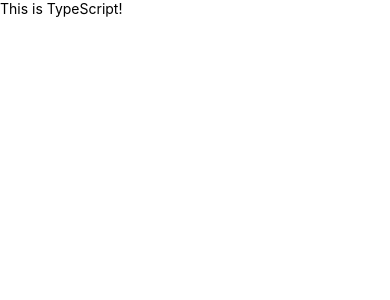
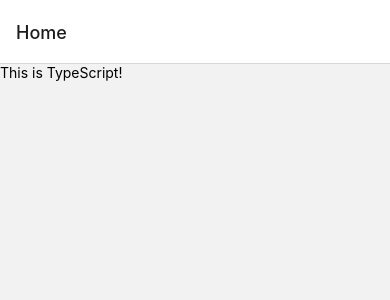
Before and after one commit to danilobatson/deliver-fuel-app, a React Native app: screen /Home in a window 390 px wide. Shown: the top 300 px of the page. Built offline with nearby package versions, Linux system fonts and the light colour scheme.

Commit message:
feat: adds screens structure

```diff
--- a/App.tsx
+++ b/App.tsx
@@ -1,18 +1,15 @@
-import { StatusBar } from 'expo-status-bar';
-import { Text, View } from 'react-native';
-import { styled } from 'nativewind';
+import { NavigationContainer } from '@react-navigation/native';
+import { createNativeStackNavigator } from '@react-navigation/native-stack';
+import { HomeScreen } from './src/screens';
 
-const StyledText = styled(Text, 'text-2xl text-black dark:text-white');
-const StyledView = styled(
-  View,
-  'flex-1 bg-white dark:bg-black items-center justify-center'
-);
+const Stack = createNativeStackNavigator();
 
 export default function App() {
   return (
-    <StyledView>
-      <StyledText>This is TypeScript!</StyledText>
-      <StatusBar style='auto' />
-    </StyledView>
+    <NavigationContainer>
+      <Stack.Navigator>
+        <Stack.Screen name='Home' component={HomeScreen} />
+      </Stack.Navigator>
+    </NavigationContainer>
   );
 }
--- a/package.json
+++ b/package.json
@@ -9,12 +9,17 @@
     "web": "expo start --web"
   },
   "dependencies": {
+    "@expo/webpack-config": "^0.17.2",
+    "@react-navigation/native": "^6.1.4",
+    "@react-navigation/native-stack": "^6.9.10",
     "expo": "~47.0.12",
     "expo-status-bar": "~1.4.2",
     "nativewind": "^2.0.11",
     "react": "18.1.0",
     "react-dom": "18.1.0",
     "react-native": "0.70.5",
+    "react-native-safe-area-context": "4.4.1",
+    "react-native-screens": "~3.18.0",
     "react-native-web": "~0.18.9"
   },
   "devDependencies": {
--- /dev/null
+++ b/src/screens/HomeScreen.tsx
@@ -0,0 +1,20 @@
+import { StatusBar } from 'expo-status-bar';
+import { Text, View } from 'react-native';
+import { styled } from 'nativewind';
+
+const StyledText = styled(Text, 'text-2xl text-red-600 dark:text-white');
+const StyledView = styled(
+  View,
+  'flex-1 bg-white dark:bg-black items-center justify-center'
+);
+
+const HomeScreen = () => {
+  return (
+    <StyledView>
+      <StyledText>This is TypeScript!</StyledText>
+      <StatusBar style='auto' />
+    </StyledView>
+  );
+};
+
+export default HomeScreen;
--- /dev/null
+++ b/src/screens/index.ts
@@ -0,0 +1,3 @@
+import HomeScreen from './HomeScreen';
+
+export { HomeScreen };
--- /dev/null
+++ b/src/styles/global.css
@@ -0,0 +1,3 @@
+@tailwind base;
+@tailwind components;
+@tailwind utilities;
```
Also changed, not shown: 2 other files (tests, documents, lock files or other folders).
